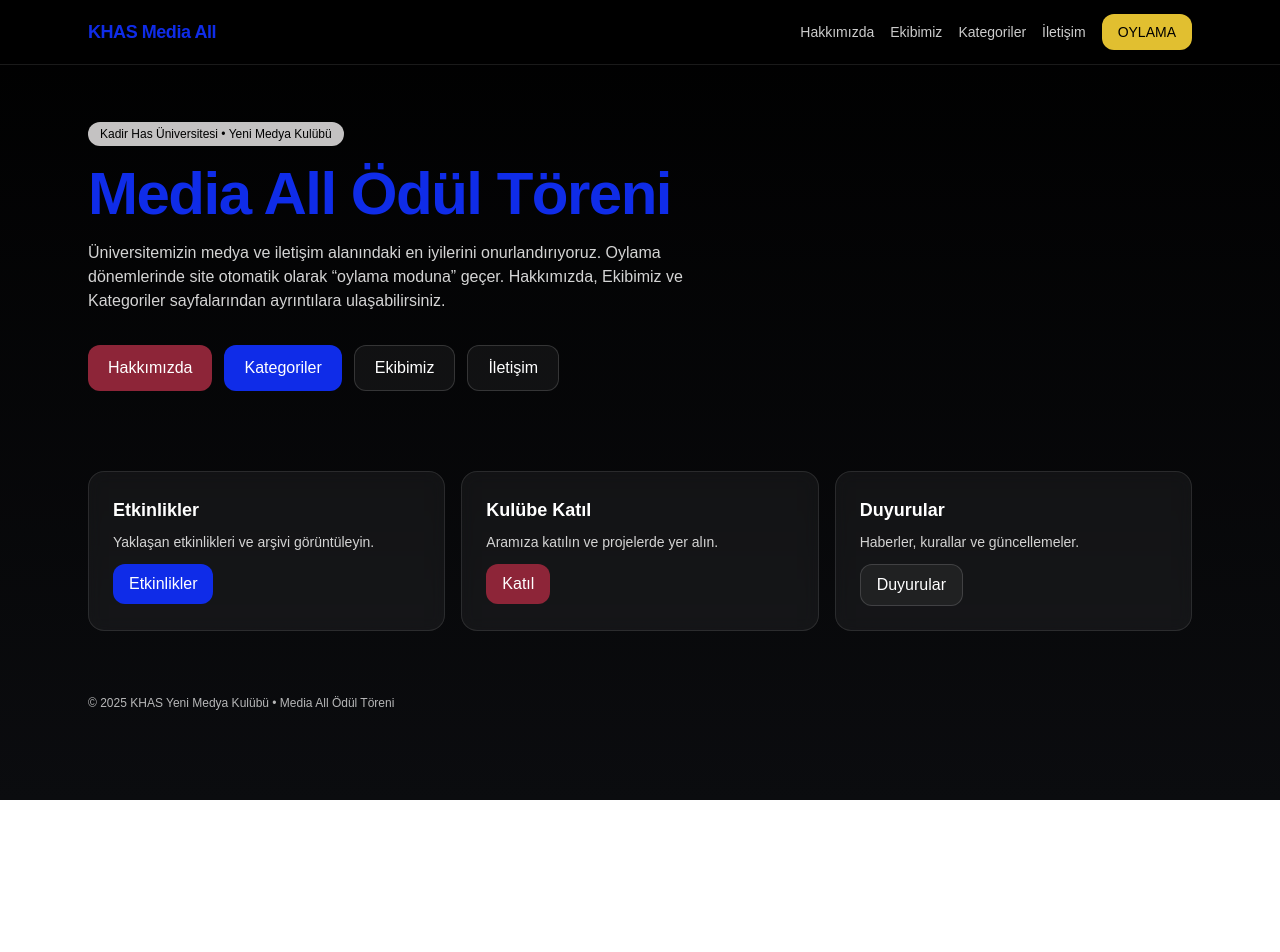
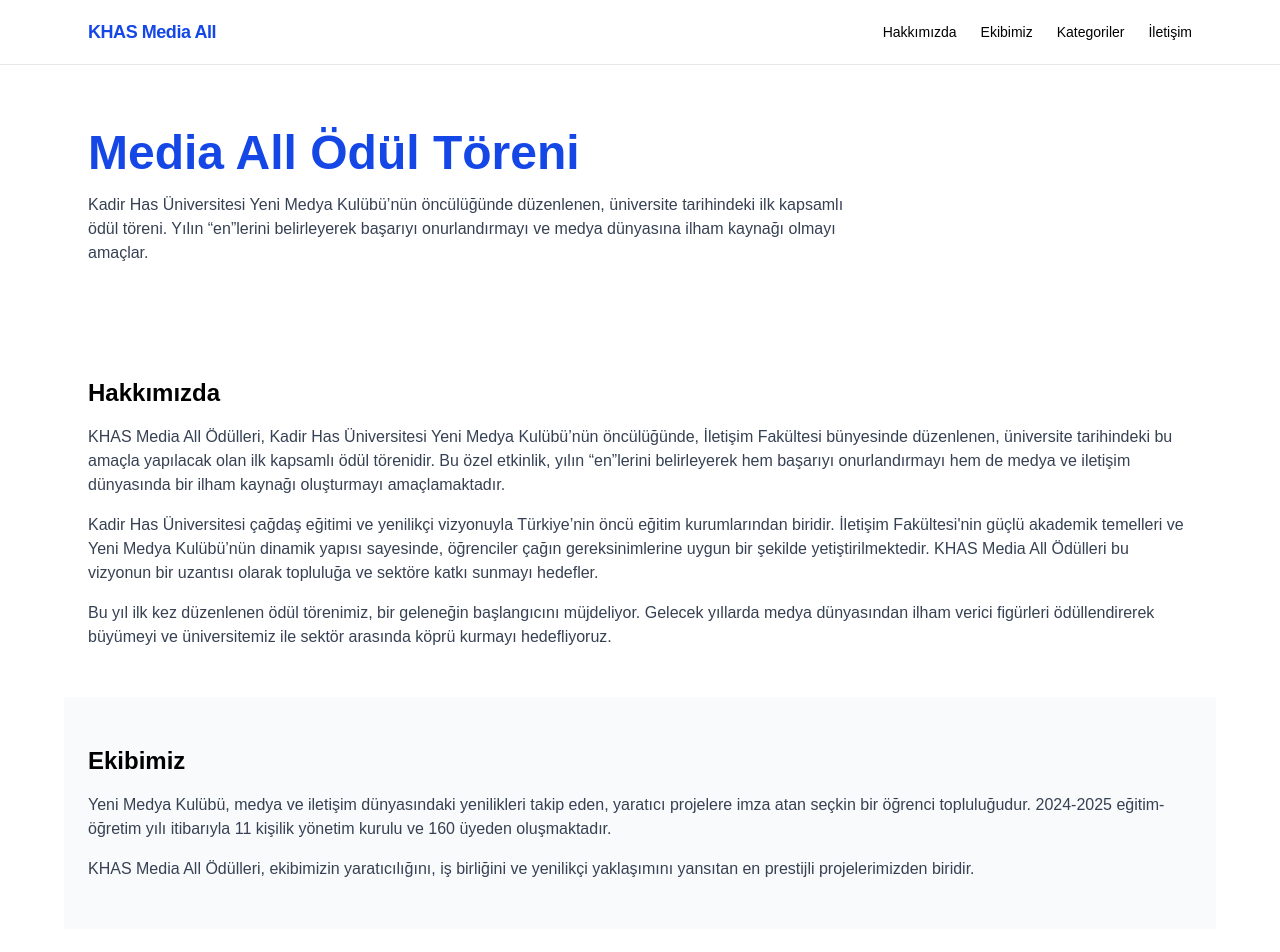
Before and after one commit to DogukanYK/kulup-sitesi, a Next.js app: page / in a window 1280 px wide. Shown: the top 952 px of the page. Before the commit the page ends 800 px from the top, so only its background shows below. Built offline with nearby package versions, Linux system fonts and the light colour scheme; no server answers.

Commit message:
ui: update page (white theme/sections)

```diff
--- a/src/app/page.tsx
+++ b/src/app/page.tsx
@@ -1,179 +1,99 @@
-// src/app/page.tsx
 import Link from "next/link";
 
-// Sabit renk paleti (görselde verilenler)
-const COLORS = {
-  blue: "#0F2CE8", // giriş sayfası
-  gold: "#E1BF30", // oylama butonu
-  maroon: "#8D2538", // hakkımızda/biz kimiz
-  gray: "#C4C2C2",
-  black: "#000000",
-  white: "#FFFFFF",
-};
-
 export default function Home() {
-  // OYLAMA MODU (Vercel → Project → Settings → Environment Variables)
-  const votingRaw = process.env.NEXT_PUBLIC_VOTING ?? "";
-  const votingOn = votingRaw.toLowerCase() === "on";
-  const formUrl = process.env.NEXT_PUBLIC_VOTING_FORM_URL ?? "";
-  const votingName = process.env.NEXT_PUBLIC_VOTING_NAME ?? "Oylama";
-
   return (
-    <div
-      className="min-h-screen"
-      style={{ background: "linear-gradient(180deg,#000 0%,#0b0c0f 100%)", color: COLORS.white }}
-    >
-      {/* NAVBAR (sabit) */}
-      <header className="sticky top-0 z-50 border-b border-white/10 bg-black/40 backdrop-blur-lg">
+    <div className="min-h-screen bg-white text-black">
+      {/* NAVBAR */}
+      <header className="sticky top-0 z-50 border-b border-gray-200 bg-white">
         <div className="max-w-6xl mx-auto flex h-16 items-center justify-between px-6">
-          <Link href="/" className="text-lg font-semibold tracking-tight" style={{ color: COLORS.blue }}>
+          <Link href="/" className="text-lg font-semibold tracking-tight text-blue-700">
             KHAS Media All
           </Link>
-          <nav className="hidden md:flex items-center gap-4 text-sm">
-            <Link href="/hakkimizda" className="opacity-80 hover:opacity-100">Hakkımızda</Link>
-            <Link href="/ekibimiz" className="opacity-80 hover:opacity-100">Ekibimiz</Link>
-            <Link href="/kategoriler" className="opacity-80 hover:opacity-100">Kategoriler</Link>
-            <Link href="/iletisim" className="opacity-80 hover:opacity-100">İletişim</Link>
-            <Link
-              href="/oylama"
-              className="hidden lg:inline-flex items-center justify-center rounded-xl px-4 py-2 font-medium"
-              style={{ background: COLORS.gold, color: COLORS.black }}
-            >
-              OYLAMA
-            </Link>
+          <nav className="hidden md:flex items-center gap-6 text-sm">
+            <Link href="/hakkimizda" className="hover:text-blue-700">Hakkımızda</Link>
+            <Link href="/ekibimiz" className="hover:text-blue-700">Ekibimiz</Link>
+            <Link href="/kategoriler" className="hover:text-blue-700">Kategoriler</Link>
+            <Link href="/iletisim" className="hover:text-blue-700">İletişim</Link>
           </nav>
         </div>
       </header>
 
-      {/* OYLAMA MODU BANNER */}
-      {votingOn && (
-        <section className="px-6">
-          <div className="max-w-6xl mx-auto mt-6 rounded-2xl border border-white/10 bg-white/5 backdrop-blur-sm p-6 sm:p-8">
-            <h1 className="text-3xl sm:text-4xl font-extrabold">
-              Media All Ödül Töreni — <span style={{ color: COLORS.blue }}>{votingName}</span> Açık 🎉
-            </h1>
-            <p className="mt-3 text-neutral-300 max-w-2xl">
-              Adaylara oy vermek için aşağıdaki butonları kullanın. Oylama bittiğinde site otomatik olarak
-              normal ana sayfaya döner.
-            </p>
-            <div className="mt-5 flex flex-wrap gap-3">
-              <Link
-                href="/oylama"
-                className="inline-flex items-center justify-center rounded-xl px-5 py-2.5 font-medium"
-                style={{ background: COLORS.gold, color: COLORS.black }}
-              >
-                Oylamaya Git
-              </Link>
-              {formUrl && (
-                <a
-                  href={formUrl}
-                  target="_blank"
-                  rel="noreferrer"
-                  className="inline-flex items-center justify-center rounded-xl px-5 py-2.5 font-medium border border-white/15 hover:border-white/25 transition"
-                  style={{ background: "rgba(255,255,255,0.05)", color: COLORS.white }}
-                >
-                  Formu Aç
-                </a>
-              )}
-            </div>
-          </div>
-        </section>
-      )}
+      {/* HERO */}
+      <section className="max-w-6xl mx-auto px-6 py-16">
+        <h1 className="text-4xl sm:text-5xl font-bold text-blue-700">Media All Ödül Töreni</h1>
+        <p className="mt-4 text-gray-700 max-w-3xl">
+          Kadir Has Üniversitesi Yeni Medya Kulübü’nün öncülüğünde düzenlenen, üniversite tarihindeki ilk
+          kapsamlı ödül töreni. Yılın “en”lerini belirleyerek başarıyı onurlandırmayı ve medya dünyasına
+          ilham kaynağı olmayı amaçlar.
+        </p>
+      </section>
 
-      {/* HERO */}
-      <section className="max-w-6xl mx-auto px-6 pt-10 pb-12 sm:pt-14 sm:pb-20">
-        <div
-          className="inline-block rounded-full px-3 py-1 text-xs font-medium"
-          style={{ background: COLORS.gray, color: COLORS.black }}
-        >
-          Kadir Has Üniversitesi • Yeni Medya Kulübü
-        </div>
+      {/* HAKKIMIZDA */}
+      <section id="hakkimizda" className="max-w-6xl mx-auto px-6 py-12">
+        <h2 className="text-2xl font-semibold mb-4">Hakkımızda</h2>
+        <p className="text-gray-700 mb-4">
+          KHAS Media All Ödülleri, Kadir Has Üniversitesi Yeni Medya Kulübü’nün öncülüğünde, İletişim Fakültesi
+          bünyesinde düzenlenen, üniversite tarihindeki bu amaçla yapılacak olan ilk kapsamlı ödül törenidir. Bu özel
+          etkinlik, yılın “en”lerini belirleyerek hem başarıyı onurlandırmayı hem de medya ve iletişim dünyasında bir
+          ilham kaynağı oluşturmayı amaçlamaktadır.
+        </p>
+        <p className="text-gray-700 mb-4">
+          Kadir Has Üniversitesi çağdaş eğitimi ve yenilikçi vizyonuyla Türkiye’nin öncü eğitim kurumlarından biridir.
+          İletişim Fakültesi'nin güçlü akademik temelleri ve Yeni Medya Kulübü’nün dinamik yapısı sayesinde, öğrenciler
+          çağın gereksinimlerine uygun bir şekilde yetiştirilmektedir. KHAS Media All Ödülleri bu vizyonun bir uzantısı
+          olarak topluluğa ve sektöre katkı sunmayı hedefler.
+        </p>
+        <p className="text-gray-700">
+          Bu yıl ilk kez düzenlenen ödül törenimiz, bir geleneğin başlangıcını müjdeliyor. Gelecek yıllarda medya
+          dünyasından ilham verici figürleri ödüllendirerek büyümeyi ve üniversitemiz ile sektör arasında köprü kurmayı
+          hedefliyoruz.
+        </p>
+      </section>
 
-        <h1
-          className="mt-4 text-5xl sm:text-6xl font-extrabold tracking-tight leading-[1.05]"
-          style={{ color: COLORS.blue }}
-        >
-          Media All Ödül Töreni
-        </h1>
+      {/* EKİBİMİZ */}
+      <section id="ekibimiz" className="max-w-6xl mx-auto px-6 py-12 bg-gray-50">
+        <h2 className="text-2xl font-semibold mb-4">Ekibimiz</h2>
+        <p className="text-gray-700 mb-4">
+          Yeni Medya Kulübü, medya ve iletişim dünyasındaki yenilikleri takip eden, yaratıcı projelere imza atan seçkin
+          bir öğrenci topluluğudur. 2024-2025 eğitim-öğretim yılı itibarıyla 11 kişilik yönetim kurulu ve 160 üyeden
+          oluşmaktadır.
+        </p>
+        <p className="text-gray-700">
+          KHAS Media All Ödülleri, ekibimizin yaratıcılığını, iş birliğini ve yenilikçi yaklaşımını yansıtan en prestijli
+          projelerimizden biridir.
+        </p>
+      </section>
 
-        <p className="mt-4 text-neutral-300 max-w-2xl">
-          Üniversitemizin medya ve iletişim alanındaki en iyilerini onurlandırıyoruz. Oylama dönemlerinde site
-          otomatik olarak “oylama moduna” geçer. Hakkımızda, Ekibimiz ve Kategoriler sayfalarından ayrıntılara
-          ulaşabilirsiniz.
-        </p>
+      {/* KATEGORİLER */}
+      <section id="kategoriler" className="max-w-6xl mx-auto px-6 py-12">
+        <h2 className="text-2xl font-semibold mb-6">Kategoriler</h2>
+        <ul className="grid grid-cols-1 sm:grid-cols-2 gap-3 text-gray-700 text-sm">
+          {[
+            "EN İYİ DİZİ","EN İYİ KADIN OYUNCU","EN İYİ ERKEK OYUNCU","EN İYİ DİZİ ÇİFTİ",
+            "EN İYİ YÖNETMEN","EN İYİ SENARİST","EN İYİ DİJİTAL DİZİ","EN İYİ SUNUCU",
+            "EN İYİ KADIN ŞARKICI","EN İYİ ERKEK ŞARKICI","EN İYİ ŞARKI","EN İYİ MÜZİK GRUBU",
+            "EN İYİ KADIN INFLUENCER","EN İYİ ERKEK INFLUENCER","EN İYİ YOUTUBE KANALI",
+            "EN İYİ YAYINCI","EN İYİ DİJİTAL YAYIN PLATFORMU","EN İYİ MARKA İŞ BİRLİĞİ",
+            "EN İYİ E-TİCARET SİTESİ","EN İYİ MEDYA/REKLAM AJANSI",
+          ].map(x => (
+            <li key={x} className="rounded-lg border border-gray-200 bg-gray-50 px-4 py-2">{x}</li>
+          ))}
+        </ul>
+      </section>
 
-        <div className="mt-8 flex flex-wrap gap-3">
-          <Link
-            href="/hakkimizda"
-            className="inline-flex items-center justify-center rounded-xl px-5 py-2.5 font-medium hover:opacity-90 transition"
-            style={{ background: COLORS.maroon, color: COLORS.white }}
-          >
-            Hakkımızda
-          </Link>
-          <Link
-            href="/kategoriler"
-            className="inline-flex items-center justify-center rounded-xl px-5 py-2.5 font-medium hover:opacity-90 transition"
-            style={{ background: COLORS.blue, color: COLORS.white }}
-          >
-            Kategoriler
-          </Link>
-          <Link
-            href="/ekibimiz"
-            className="inline-flex items-center justify-center rounded-xl px-5 py-2.5 font-medium border border-white/15 hover:border-white/25 transition"
-            style={{ background: "rgba(255,255,255,0.05)" }}
-          >
-            Ekibimiz
-          </Link>
-          <Link
-            href="/iletisim"
-            className="inline-flex items-center justify-center rounded-xl px-5 py-2.5 font-medium border border-white/15 hover:border-white/25 transition"
-            style={{ background: "rgba(255,255,255,0.05)" }}
-          >
-            İletişim
-          </Link>
+      {/* İLETİŞİM */}
+      <section id="iletisim" className="max-w-6xl mx-auto px-6 py-12 bg-gray-50">
+        <h2 className="text-2xl font-semibold mb-4">İletişim</h2>
+        <p className="text-gray-700 text-sm mb-2">ADRES: Kadir Has Üniversitesi, Cibali, Kadir Has Cd., 34083 Fatih / İstanbul</p>
+        <p className="text-gray-700 text-sm mb-2">E-posta: mediaall@khas.edu.tr</p>
+        <div className="flex gap-3 mt-4">
+          <a href="#" className="px-3 py-1.5 rounded-md border border-gray-300 bg-white text-sm hover:bg-gray-100">Instagram</a>
+          <a href="#" className="px-3 py-1.5 rounded-md border border-gray-300 bg-white text-sm hover:bg-gray-100">LinkedIn</a>
+          <a href="#" className="px-3 py-1.5 rounded-md border border-gray-300 bg-white text-sm hover:bg-gray-100">YouTube</a>
         </div>
       </section>
 
-      {/* ALT KARTLAR */}
-      <section className="max-w-6xl mx-auto px-6 grid gap-4 sm:grid-cols-3 pb-16">
-        <article className="rounded-2xl border border-white/10 bg-white/5 backdrop-blur-sm p-6">
-          <h3 className="text-lg font-semibold">Etkinlikler</h3>
-          <p className="text-neutral-300 text-sm mt-2">Yaklaşan etkinlikleri ve arşivi görüntüleyin.</p>
-          <Link
-            href="/etkinlikler"
-            className="inline-flex mt-3 items-center justify-center rounded-xl px-4 py-2 font-medium hover:opacity-90 transition"
-            style={{ background: COLORS.blue, color: COLORS.white }}
-          >
-            Etkinlikler
-          </Link>
-        </article>
-
-        <article className="rounded-2xl border border-white/10 bg-white/5 backdrop-blur-sm p-6">
-          <h3 className="text-lg font-semibold">Kulübe Katıl</h3>
-          <p className="text-neutral-300 text-sm mt-2">Aramıza katılın ve projelerde yer alın.</p>
-          <Link
-            href="/katil"
-            className="inline-flex mt-3 items-center justify-center rounded-xl px-4 py-2 font-medium hover:opacity-90 transition"
-            style={{ background: COLORS.maroon, color: COLORS.white }}
-          >
-            Katıl
-          </Link>
-        </article>
-
-        <article className="rounded-2xl border border-white/10 bg-white/5 backdrop-blur-sm p-6">
-          <h3 className="text-lg font-semibold">Duyurular</h3>
-          <p className="text-neutral-300 text-sm mt-2">Haberler, kurallar ve güncellemeler.</p>
-          <Link
-            href="/blog"
-            className="inline-flex mt-3 items-center justify-center rounded-xl px-4 py-2 font-medium border border-white/15 hover:border-white/25 transition"
-            style={{ background: "rgba(255,255,255,0.05)", color: COLORS.white }}
-          >
-            Duyurular
-          </Link>
-        </article>
-      </section>
-
-      <footer className="max-w-6xl mx-auto px-6 pb-10 text-xs opacity-70">
+      <footer className="max-w-6xl mx-auto px-6 py-10 text-xs text-gray-500">
         © {new Date().getFullYear()} KHAS Yeni Medya Kulübü • Media All Ödül Töreni
       </footer>
     </div>
```
